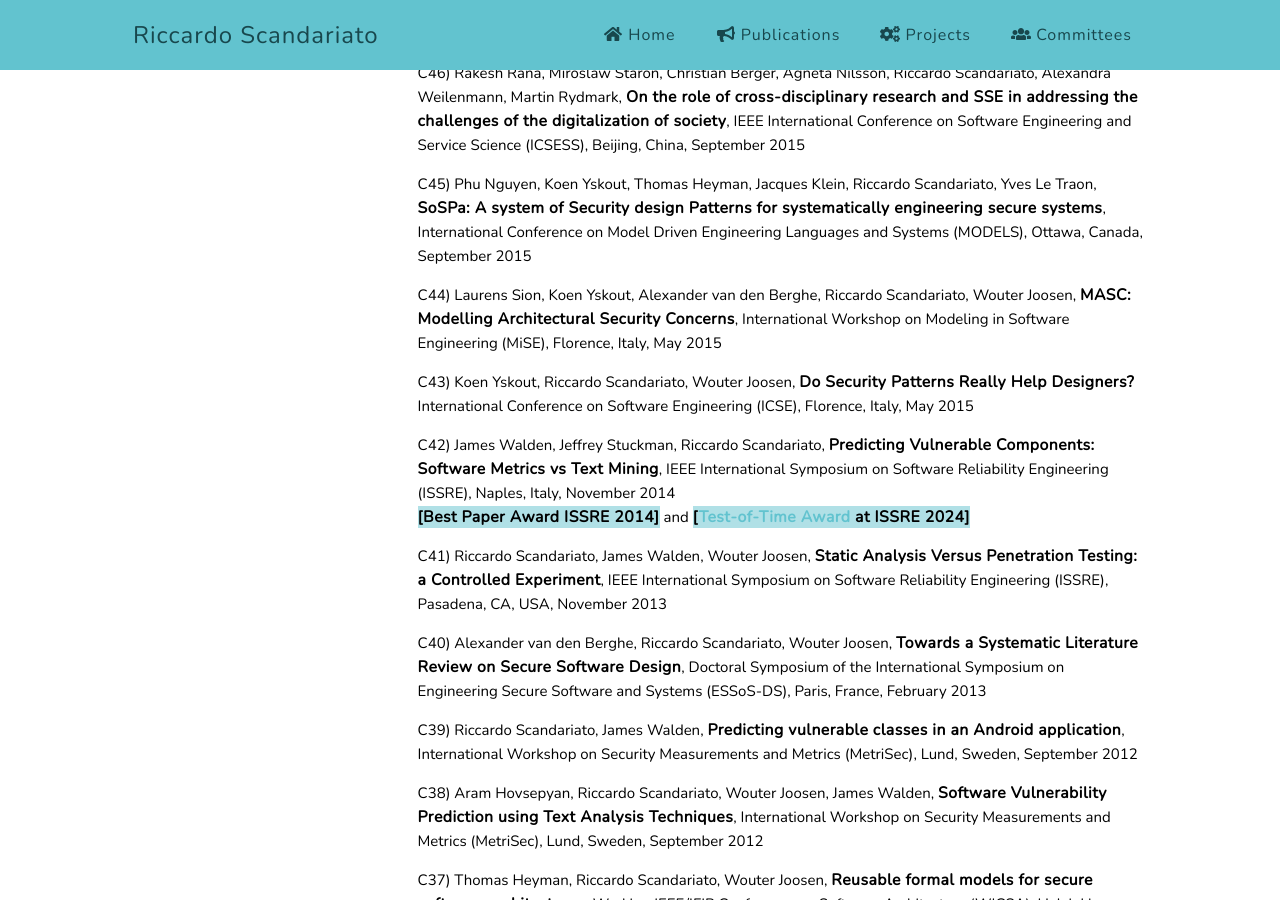
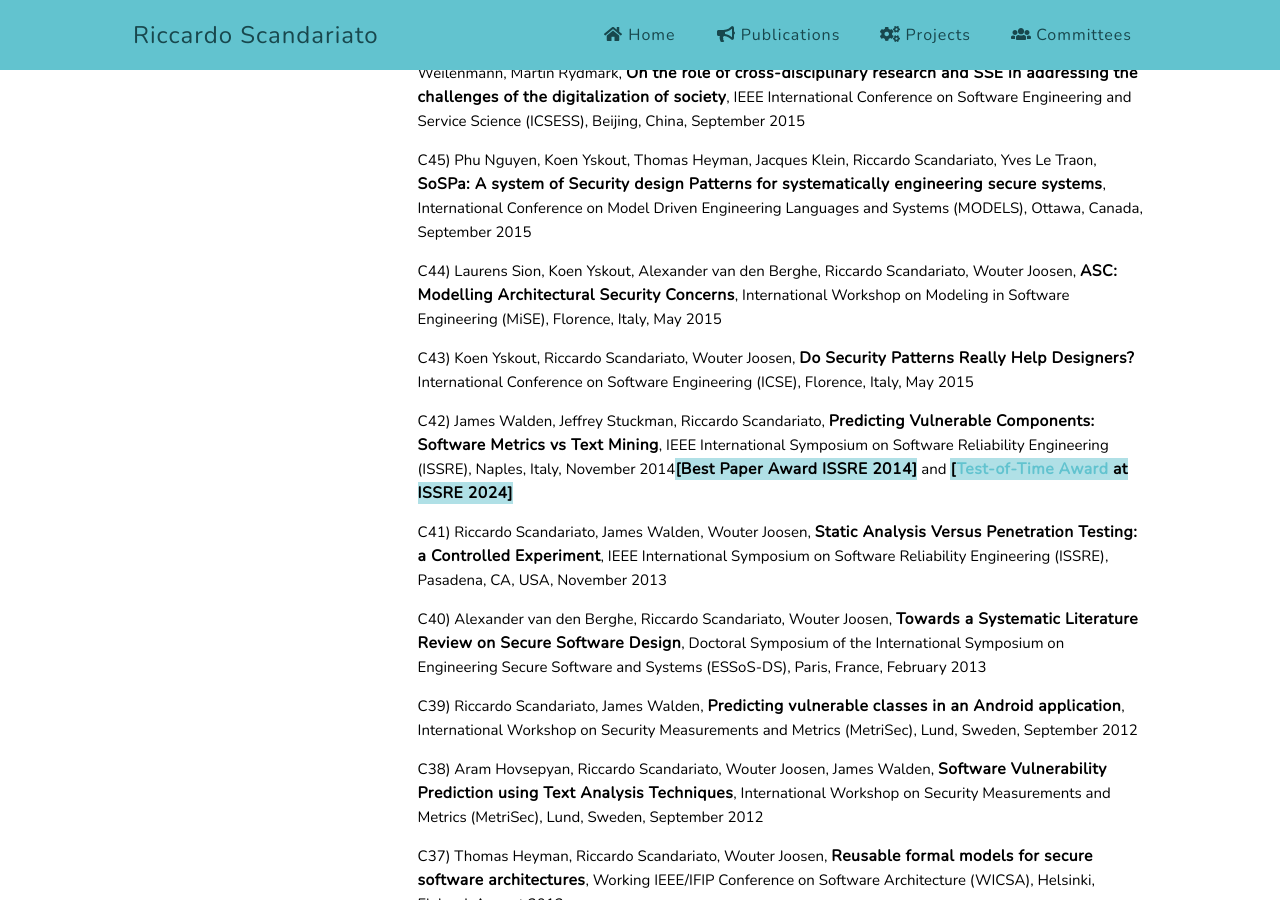
Before and after one commit to riccardoscandariato/riccardoscandariato.github.io, a Jekyll site: the page built from papers.md, in a window 1280 px wide and 900 px high, scrolled down 8015 px. Built offline with Jekyll 4.4.1, drawn with Linux system fonts in a browser that asks for light colours.

Commit message:
page update

```diff
--- a/papers.md
+++ b/papers.md
@@ -129,7 +129,7 @@
 
 <p>C76) Catherine Tony, Mohana Balasubramanian, Nicolas E. Diaz Ferreyra, Riccardo Scandariato, <strong>Conversational DevBots for Secure Programming: An Empirical Study on SKF Chatbot</strong>, International Conference on Evaluation and Assessment in Software Engineering (EASE), 2022</p>
 
-<p>C75) Quang-Cuong Bui, Riccardo Scandariato, Nicolas Diaz Ferreyra, <strong>Vul4J: A Dataset of Reproducible Java Vulnerabilities Geared Towards the Study of Program Repair Techniques</strong>, International Conference on Mining Software Repositories (MSR), 2022<br/><strong style="background-color:powderblue;">[Best Data and Tool Showcase Paper Award]</strong></p>
+<p>C75) Quang-Cuong Bui, Riccardo Scandariato, Nicolas Diaz Ferreyra, <strong>Vul4J: A Dataset of Reproducible Java Vulnerabilities Geared Towards the Study of Program Repair Techniques</strong>, International Conference on Mining Software Repositories (MSR), 2022<strong style="background-color:powderblue;">[Best Data and Tool Showcase Paper Award]</strong></p>
 
 <p>C74) Mazen Mohamad, &Ouml;rjan Askerdal, Rodi Jolak, Jan-Philipp Stegh&ouml;fer, Riccardo Scandariato, <strong>Asset-driven Security Assurance Cases with Built-in Quality Assurance</strong>, International Workshop on Engineering and Cybersecurity of Critical Systems (ENCYCRIS), 2021</p>
 
@@ -165,7 +165,7 @@
 
 <p>C58) Riccardo Scandariato, Jennifer Horkhoff, Robert Feldt, <strong>Generative Secure Design, Defined</strong>, International Conference on Software Engineering - New Ideas and Emerging Results Track (ICSE NIER), 2018</p>
 
-<p>C57) Stefanie Jasser, Katja Tuma, Riccardo Scandariato, Matthias Riebisch, <strong>Back to the Drawing Board: Bringing Security Constraints in an Architecture-centric Software Development Process</strong>, International Conference on Information Systems Security and Privacy (ICISSP), 2018<br/><strong style="background-color:powderblue;">[also presented as poster, which received the Best Poster Award]</strong></p>
+<p>C57) Stefanie Jasser, Katja Tuma, Riccardo Scandariato, Matthias Riebisch, <strong>Back to the Drawing Board: Bringing Security Constraints in an Architecture-centric Software Development Process</strong>, International Conference on Information Systems Security and Privacy (ICISSP), 2018<strong style="background-color:powderblue;">[also presented as poster, which received the Best Poster Award]</strong></p>
 
 <p>C56) Katja Tuma, Riccardo Scandariato, Mathias Widman, Christian Sandberg, <strong>Towards security threats that matter</strong>, Workshop On The Security Of Industrial Control Systems &amp; Of Cyber-Physical Systems (CyberICPS), 2017</p>
 
@@ -191,11 +191,11 @@
 
 <p>C45) Phu Nguyen, Koen Yskout, Thomas Heyman, Jacques Klein, Riccardo Scandariato, Yves Le Traon, <strong>SoSPa: A system of Security design Patterns for systematically engineering secure systems</strong>, International Conference on Model Driven Engineering Languages and Systems (MODELS), Ottawa, Canada, September 2015</p>
 
-<p>C44) Laurens Sion, Koen Yskout, Alexander van den Berghe, Riccardo Scandariato, Wouter Joosen, <strong>MASC: Modelling Architectural Security Concerns</strong>, International Workshop on Modeling in Software Engineering (MiSE), Florence, Italy, May 2015</p>
+<p>C44) Laurens Sion, Koen Yskout, Alexander van den Berghe, Riccardo Scandariato, Wouter Joosen, <strong>ASC: Modelling Architectural Security Concerns</strong>, International Workshop on Modeling in Software Engineering (MiSE), Florence, Italy, May 2015</p>
 
 <p>C43) Koen Yskout, Riccardo Scandariato, Wouter Joosen, <strong>Do Security Patterns Really Help Designers?</strong> International Conference on Software Engineering (ICSE), Florence, Italy, May 2015</p>
 
-<p>C42) James Walden, Jeffrey Stuckman, Riccardo Scandariato, <strong>Predicting Vulnerable Components: Software Metrics vs Text Mining</strong>, IEEE International Symposium on Software Reliability Engineering (ISSRE), Naples, Italy, November 2014<br/><strong style="background-color:powderblue;">[Best Paper Award ISSRE 2014]</strong> and <strong style="background-color:powderblue;">[<a href="https://issre.github.io/2024/test_of_time.html" target="_blank">Test-of-Time Award</a> at ISSRE 2024]</strong></p>
+<p>C42) James Walden, Jeffrey Stuckman, Riccardo Scandariato, <strong>Predicting Vulnerable Components: Software Metrics vs Text Mining</strong>, IEEE International Symposium on Software Reliability Engineering (ISSRE), Naples, Italy, November 2014<strong style="background-color:powderblue;">[Best Paper Award ISSRE 2014]</strong> and <strong style="background-color:powderblue;">[<a href="https://issre.github.io/2024/test_of_time.html" target="_blank">Test-of-Time Award</a> at ISSRE 2024]</strong></p>
 
 <p>C41) Riccardo Scandariato, James Walden, Wouter Joosen, <strong>Static Analysis Versus Penetration Testing: a Controlled Experiment</strong>, IEEE International Symposium on Software Reliability Engineering (ISSRE), Pasadena, CA, USA, November 2013</p>
 
```
